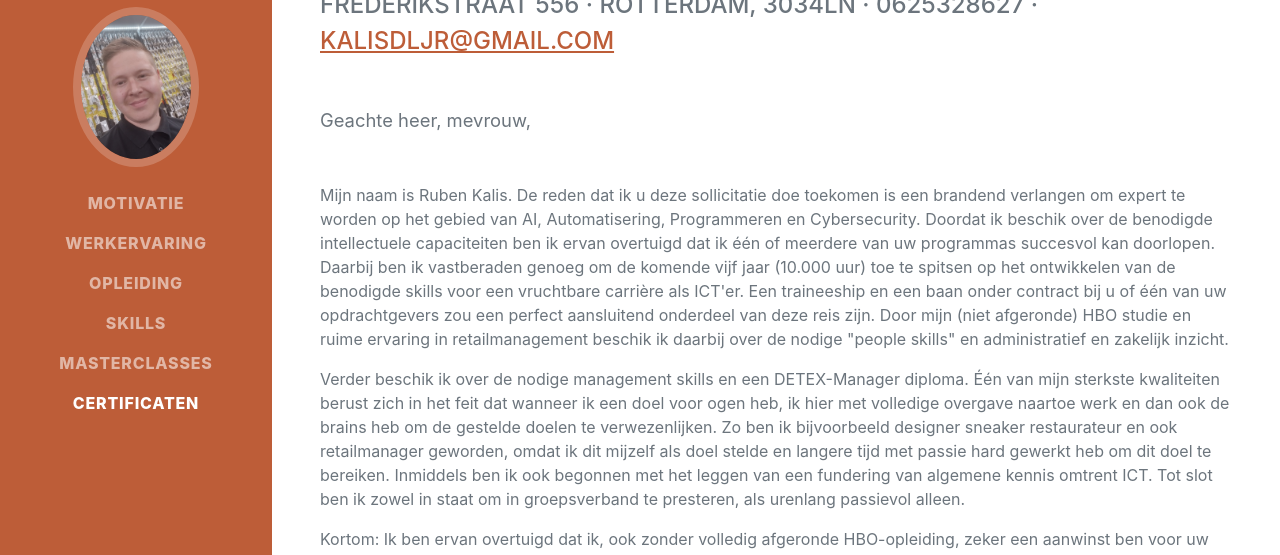
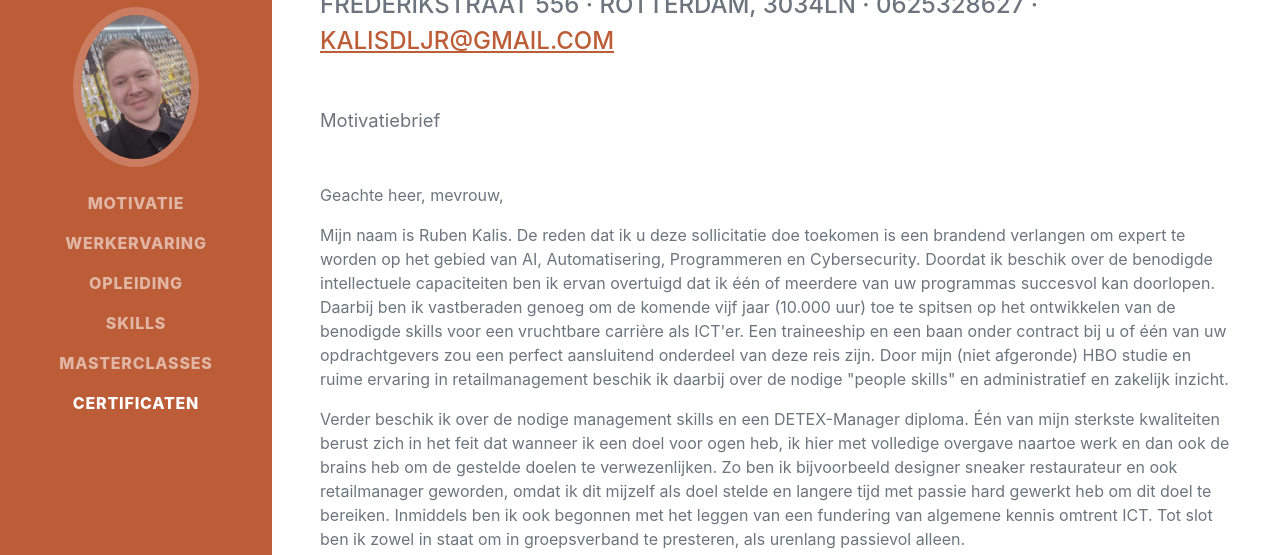
Before and after one commit to 23artifacts/CV, a plain HTML site: page index.html in a window 1280 px wide. Shown: the part 189-744 px from the top of the page. Drawn offline with nearby package versions, Linux system fonts and the light colour scheme; a web font is replaced by a local one.

Commit message:
Update index.html

```diff
--- a/index.html
+++ b/index.html
@@ -47,7 +47,8 @@
                         Frederikstraat 556 · Rotterdam, 3034LN · 0625328627 ·
                         <a href="mailto:kalisdljr@gmail.com">kalisdljr@gmail.com</a>
                     </div>
-                    <p class="lead mb-5">Geachte heer, mevrouw,</p>
+			<p class="lead mb-5">Motivatiebrief</p>
+			<p>Geachte heer, mevrouw,</p>
 
 <p>Mijn naam is Ruben Kalis. De reden dat ik u deze sollicitatie doe toekomen is een brandend verlangen om expert te worden op het gebied van AI, Automatisering, Programmeren en Cybersecurity. Doordat ik beschik over de benodigde intellectuele capaciteiten ben ik ervan overtuigd dat ik één of meerdere van uw programmas succesvol kan doorlopen.
 Daarbij ben ik vastberaden genoeg om de komende vijf jaar (10.000 uur) toe te spitsen op het ontwikkelen van de benodigde skills voor een vruchtbare carrière als ICT'er. Een traineeship en een baan onder contract bij u of één van uw opdrachtgevers zou een perfect aansluitend onderdeel van deze reis zijn. Door mijn (niet afgeronde) HBO studie en ruime ervaring in retailmanagement beschik ik daarbij over de nodige "people skills" en administratief en zakelijk inzicht.</p>
```
